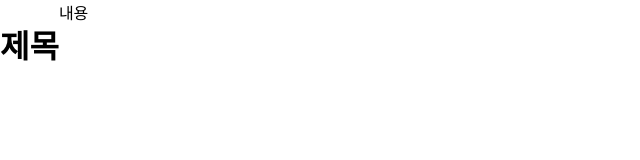
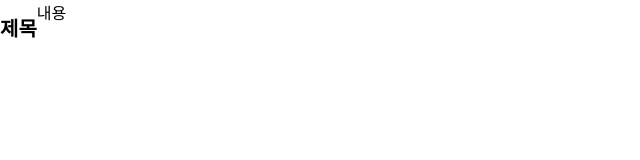
Before and after one commit to leesangyoon/git_test, a plain HTML site: page index.html in a window 1280 px wide. Shown: the whole page, without its empty margins (0-640 px from the left). Drawn offline with Linux system fonts and the light colour scheme.

Commit message:
css header

```diff
--- a/index.html
+++ b/index.html
@@ -16,6 +16,11 @@
         .container {
             display: flex;
         }
+
+        header h1{
+            font-size: 20px;
+            color: #000000;
+        }
     </style>
 </head>
 <body>
```
